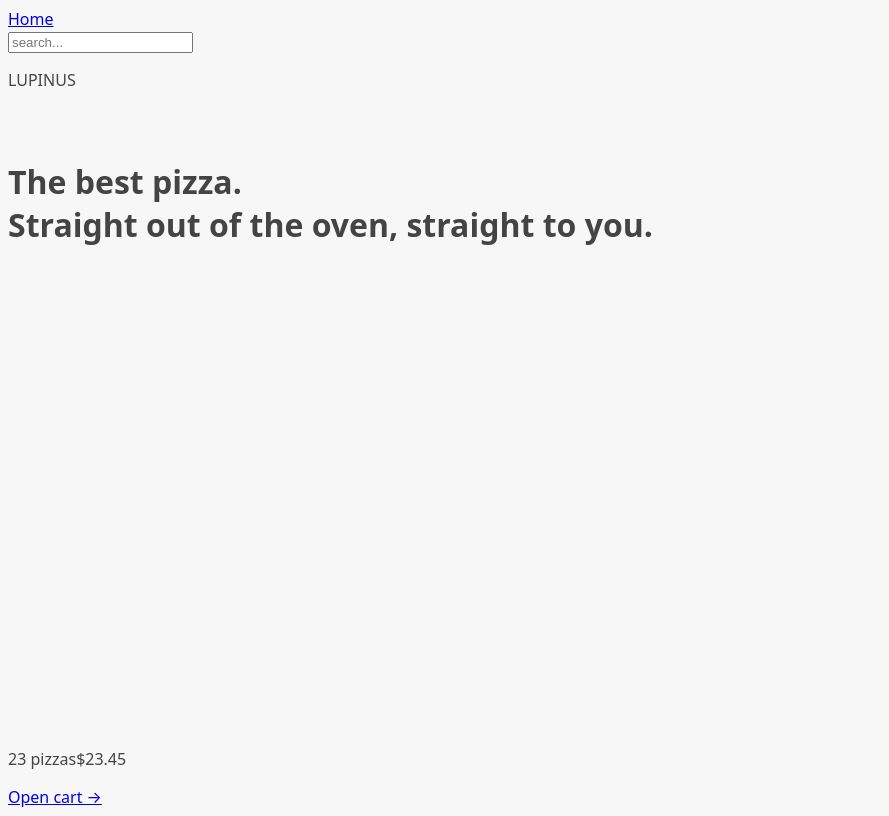
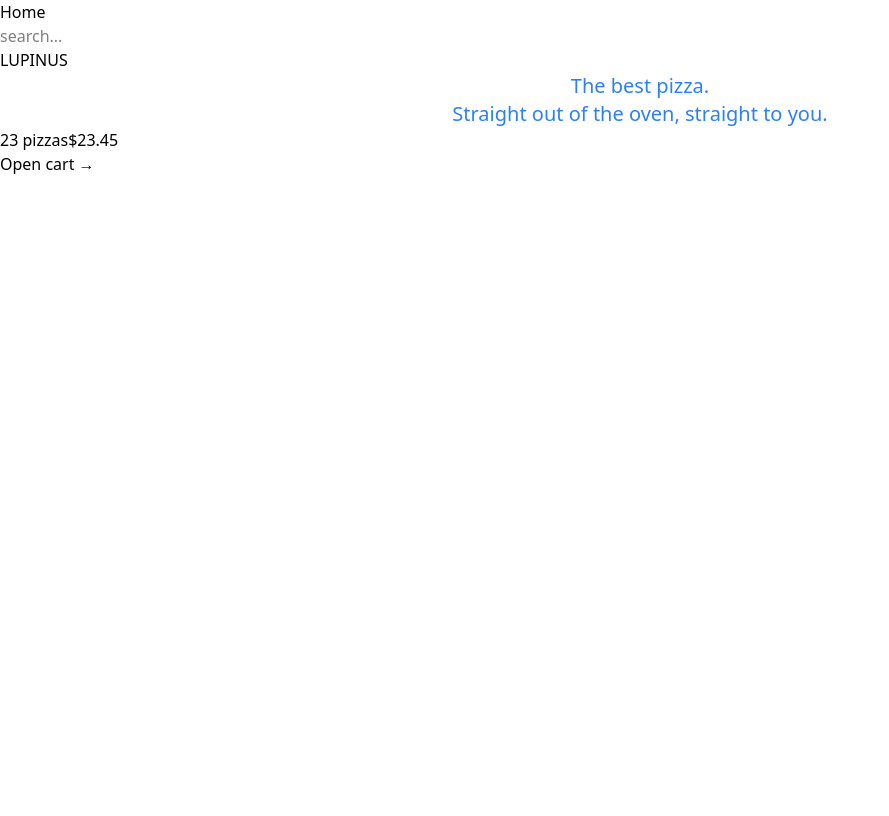
Before and after one commit to zautumn-dev/react-fast-pizza, a React (Vite) app: page /home in a window 1280 px wide. Shown: the whole page, without its empty margins (0-889 px from the left). Built offline with nearby package versions, Linux system fonts and the light colour scheme.

Commit message:
🧹 chore: tailwind 安装配置

```diff
--- a/package.json
+++ b/package.json
@@ -10,14 +10,15 @@
     "preview": "vite preview"
   },
   "dependencies": {
+    "@tailwindcss/vite": "^4.1.14",
     "@types/node": "^24.7.1",
     "eslint-config-prettier": "^10.1.8",
     "eslint-plugin-prettier": "^5.5.4",
-    "prettier": "^3.6.2",
     "react": "^19.1.1",
     "react-dom": "^19.1.1",
     "react-router": "^7.9.4",
     "react-router-dom": "^7.9.4",
+    "tailwindcss": "^4.1.14",
     "vite-plugin-eslint2": "^5.0.4"
   },
   "devDependencies": {
@@ -29,6 +30,8 @@
     "eslint-plugin-react-hooks": "^5.2.0",
     "eslint-plugin-react-refresh": "^0.4.22",
     "globals": "^16.4.0",
+    "prettier": "^3.6.2",
+    "prettier-plugin-tailwindcss": "^0.6.14",
     "vite": "^7.1.7"
   }
 }
--- a/prettier.config.js
+++ b/prettier.config.js
@@ -27,4 +27,10 @@ export default {
   quoteProps: 'as-needed',
   // 嵌入语言（如：HTML 中的 CSS/JS）是否格式化
   embeddedLanguageFormatting: 'auto',
+
+  // plugin 配置 prettier 的 tailwind 格式化插件
+  // https://github.com/tailwindlabs/prettier-plugin-tailwindcss
+  plugins: ['prettier-plugin-tailwindcss'],
+  // https://github.com/tailwindlabs/prettier-plugin-tailwindcss?tab=readme-ov-file#specifying-your-tailwind-stylesheet-path-tailwind-css-v4
+  tailwindStylesheet: './src/main.css',
 }
--- a/src/main.css
+++ b/src/main.css
@@ -1,16 +1,18 @@
-body {
-  font-family: system-ui, -apple-system, BlinkMacSystemFont, 'Segoe UI', Roboto,
-    Oxygen, Ubuntu, Cantarell, 'Open Sans', 'Helvetica Neue', sans-serif;
-  background-color: #f7f7f7;
-  color: #444;
-}
+@import 'tailwindcss';
 
-.layout {
-  display: grid;
-  grid-template-rows: auto 1fr auto;
-  gap: 32px;
-  height: 100dvh;
-}
+/*body {*/
+/*  font-family: system-ui, -apple-system, BlinkMacSystemFont, 'Segoe UI', Roboto,*/
+/*    Oxygen, Ubuntu, Cantarell, 'Open Sans', 'Helvetica Neue', sans-serif;*/
+/*  background-color: #f7f7f7;*/
+/*  color: #444;*/
+/*}*/
+
+/*.layout {*/
+/*  display: grid;*/
+/*  grid-template-rows: auto 1fr auto;*/
+/*  gap: 32px;*/
+/*  height: 100dvh;*/
+/*}*/
 
 /* https://dev.to/afif/i-made-100-css-loaders-for-your-next-project-4eje */
 .loader {
--- a/src/shared/ui/Home.jsx
+++ b/src/shared/ui/Home.jsx
@@ -1,7 +1,7 @@
 function Home() {
   return (
     <div>
-      <h1>
+      <h1 className="text-center text-xl text-blue-500">
         The best pizza.
         <br />
         Straight out of the oven, straight to you.
--- a/vite.config.js
+++ b/vite.config.js
@@ -2,6 +2,8 @@ import { defineConfig } from 'vite'
 import react from '@vitejs/plugin-react'
 import eslint from 'vite-plugin-eslint2'
 import path from 'node:path'
+import tailwindcss from '@tailwindcss/vite'
+
 // https://vite.dev/config/
 export default defineConfig({
   plugins: [
@@ -11,6 +13,8 @@ export default defineConfig({
       lintInWorker: true,
       lintOnStart: true,
     }),
+    // 注册 tailwind 插件
+    tailwindcss(),
   ],
   server: {
     open: true,
```
Also changed, not shown: 1 other file (tests, documents, lock files or other folders).
